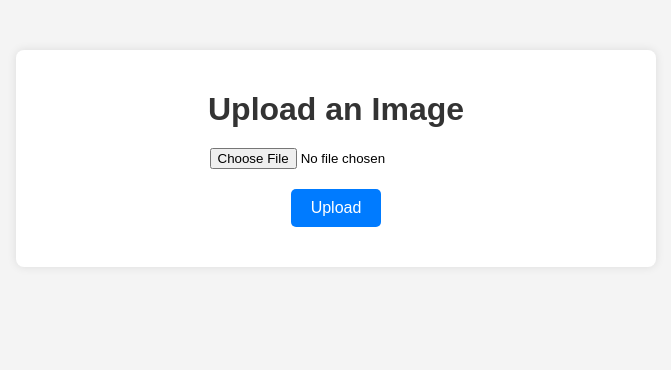
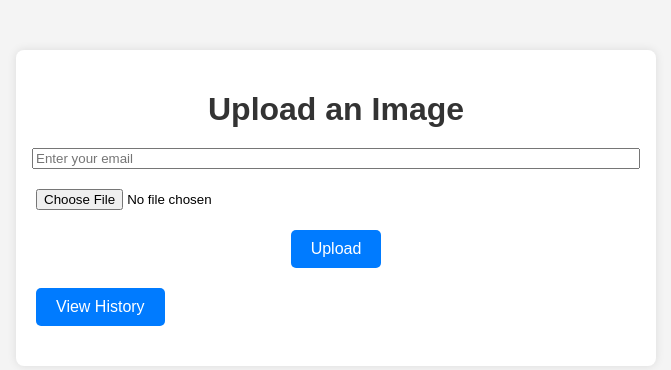
Before and after one commit to Subbu277/CNAD_Image_Upload, a Flask app: page / in a window 1280 px wide. Shown: the top 370 px of the page, without its empty margins (304-975 px from the left). Run offline with Flask 3, Linux system fonts and the light colour scheme.

Commit message:
add view by email

```diff
--- a/apis.py
+++ b/apis.py
@@ -2,6 +2,7 @@ import time
 from datetime import datetime
 from flask import request, jsonify, Blueprint, send_from_directory
 import os
+from db import add_user_uploads,get_records_by_email
 from google_cloud import upload_file,upload_to_gemini
 from helpers import allowed_file
 
@@ -19,22 +20,46 @@ def upload():
     if not allowed_file(image.filename):
         return jsonify({"error": "Uploaded file is not an allowed image type"}), 400
 
+    user_email = request.form.get('email')
+    if not user_email:
+        return jsonify({"error": "No email provided"}), 400
+
     timestamp = datetime.now().strftime('%Y%m%d%H%M%S')
-    local_path = timestamp+'_'+image.filename
+    local_path = timestamp + '_' + image.filename
     image.save(local_path)
     image.seek(0)
-    public_url = upload_file(image, "image_files/"+local_path)
-    text=upload_to_gemini(local_path,timestamp)
+    public_url = upload_file(image, "image_files/" + local_path)
+    text, txt_url = upload_to_gemini(local_path, timestamp)
     os.remove(local_path)
-    return jsonify({"message": "Image uploaded successfully ", "Transcription": text, "url": public_url}), 200
+
+    data = {
+        'email':user_email,
+        'image_path':public_url,
+        'transcript':text,
+        'text_path':txt_url
+    }
+    add_user_uploads(data)
+    return jsonify({"result": data}), 200
+
+
+@upload_api.route('/uploads', methods=['GET'])
+def get_uploads_by_email():
+    user_email = request.args.get('email')
+
+    if not user_email:
+        return jsonify({"error": "No email provided"}), 400
+
+    records = get_records_by_email(user_email)
+
+    if not records:
+        return jsonify({"error": "No records found for this email"}), 404
+
+    return jsonify({"uploads": records}), 200
 
 
 @health_api.route('/health', methods=['GET'])
 def health():
     time.sleep(5)
-    if not os.path.exists("tmp"):
-        logger.info("Creating tmp directory")
-
     return jsonify({"message": "Server Health : Running"}), 200
 
 @ui_api.route('/')
--- a/google_cloud.py
+++ b/google_cloud.py
@@ -29,8 +29,8 @@ def upload_to_gemini(path, image_name):
         txt_file.write(response.text)
 
     with open(txt_file_name, 'rb') as txt_file:
-        upload_file(txt_file, "text_files/"+txt_file_name)
+        txt_url=upload_file(txt_file, "text_files/"+txt_file_name)
 
     os.remove(txt_file_name)
 
-    return response.text
+    return response.text,txt_url
--- a/main.py
+++ b/main.py
@@ -1,5 +1,6 @@
 from flask import Flask
 from apis import upload_api,health_api,ui_api
+from db import startDb
 
 app = Flask(__name__)
 
@@ -10,4 +11,5 @@ app.register_blueprint(ui_api)
 
 
 if __name__ == '__main__':
+    startDb()
     app.run(port=8080, debug=True)
--- a/templates/upload.html
+++ b/templates/upload.html
@@ -30,8 +30,10 @@
             flex-direction: column;
             align-items: center;
         }
-        input[type="file"] {
+        input[type="file"],
+        input[type="email"] {
             margin-bottom: 20px;
+            width: 100%;
         }
         button {
             background-color: #007bff;
@@ -84,27 +86,48 @@
             display: none;
             margin-top: 20px;
         }
+        .history {
+            margin-top: 20px;
+        }
+        .history-item {
+            margin: 10px 0;
+            border: 1px solid #ccc;
+            padding: 10px;
+            border-radius: 5px;
+        }
     </style>
 </head>
 <body>
     <div class="container">
         <h1>Upload an Image</h1>
         <form id="uploadForm" enctype="multipart/form-data">
+            <input type="email" id="email" name="email" placeholder="Enter your email" required />
             <input type="file" name="image" accept="image/*" required />
             <button type="submit">Upload</button>
         </form>
         <div id="message" class="message"></div>
         <div id="loader" class="loader"></div>
         <button id="reUploadButton" class="re-upload">Re-upload Image</button>
+        <button id="viewHistoryButton">View History</button>
+        <div id="history" class="history"></div>
     </div>
 
     <script>
         document.getElementById('uploadForm').addEventListener('submit', async (event) => {
             event.preventDefault();
-            const formData = new FormData(event.target);
+            const emailInput = document.getElementById('email');
+            const emailRegex = /^[^\s@]+@[^\s@]+\.[^\s@]+$/;
             const loader = document.getElementById('loader');
             const messageDiv = document.getElementById('message');
             const reUploadButton = document.getElementById('reUploadButton');
+
+            // Validate email
+            if (!emailRegex.test(emailInput.value)) {
+                messageDiv.innerHTML = `<p class="error">Please enter a valid email address.</p>`;
+                return;
+            }
+
+            const formData = new FormData(event.target);
 
             // Show the loader
             loader.style.display = 'block';
@@ -117,16 +140,16 @@
                 const result = await response.json();
 
                 if (response.ok) {
-                    messageDiv.innerHTML = `<p class="success">${result.message}</p>`;
+                    messageDiv.innerHTML = `<p class="success">Upload successful!</p>`;
 
                     // Create and display the image
                     const img = document.createElement('img');
-                    img.src = result.url;
+                    img.src = result.result.image_path; // Use the image path returned by the API
                     messageDiv.appendChild(img);
 
-                    // Display the transcription
+                    // Display transcription
                     const transcription = document.createElement('p');
-                    transcription.innerHTML = `<strong>Transcription:</strong> ${result.Transcription}`;
+                    transcription.innerHTML = `<strong>Transcription:</strong> ${result.result.transcript}`;
                     messageDiv.appendChild(transcription);
 
                     // Show the re-upload button
@@ -148,6 +171,48 @@
             document.getElementById('message').innerHTML = '';
             document.getElementById('reUploadButton').style.display = 'none';
         });
+
+        document.getElementById('viewHistoryButton').addEventListener('click', async () => {
+            const emailInput = document.getElementById('email');
+            const email = emailInput.value;
+
+            if (!email) {
+                alert("Please enter your email first.");
+                return;
+            }
+
+            const historyDiv = document.getElementById('history');
+            historyDiv.innerHTML = ''; // Clear previous history
+            const loader = document.getElementById('loader');
+            loader.style.display = 'block';
+
+            try {
+                const response = await fetch(`/uploads?email=${encodeURIComponent(email)}`);
+                const result = await response.json();
+
+                if (response.ok) {
+                    if (result.uploads.length === 0) {
+                        historyDiv.innerHTML = `<p>No uploads found for this email.</p>`;
+                    } else {
+                        result.uploads.forEach(record => {
+                            const historyItem = document.createElement('div');
+                            historyItem.className = 'history-item';
+                            historyItem.innerHTML = `
+                                <img src="${record.image_path}" alt="Uploaded Image" />
+                                <p><strong>Transcription:</strong> ${record.transcript}</p>
+                            `;
+                            historyDiv.appendChild(historyItem);
+                        });
+                    }
+                } else {
+                    historyDiv.innerHTML = `<p class="error">${result.error}</p>`;
+                }
+            } catch (error) {
+                historyDiv.innerHTML = `<p class="error">An error occurred: ${error.message}</p>`;
+            } finally {
+                loader.style.display = 'none';
+            }
+        });
     </script>
 </body>
 </html>
```
Also changed, not shown: db.py (added, +51 -0 lines).
